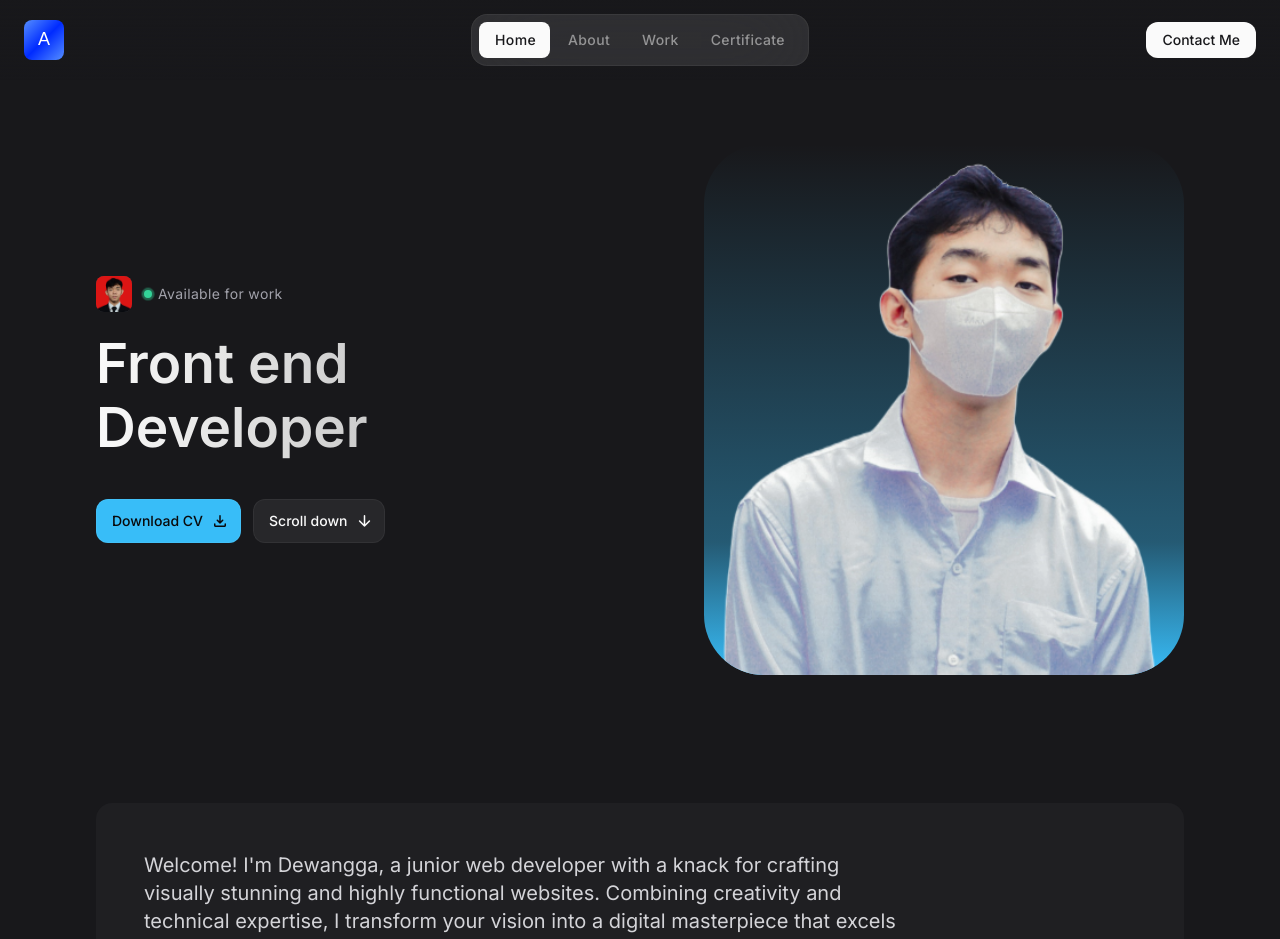
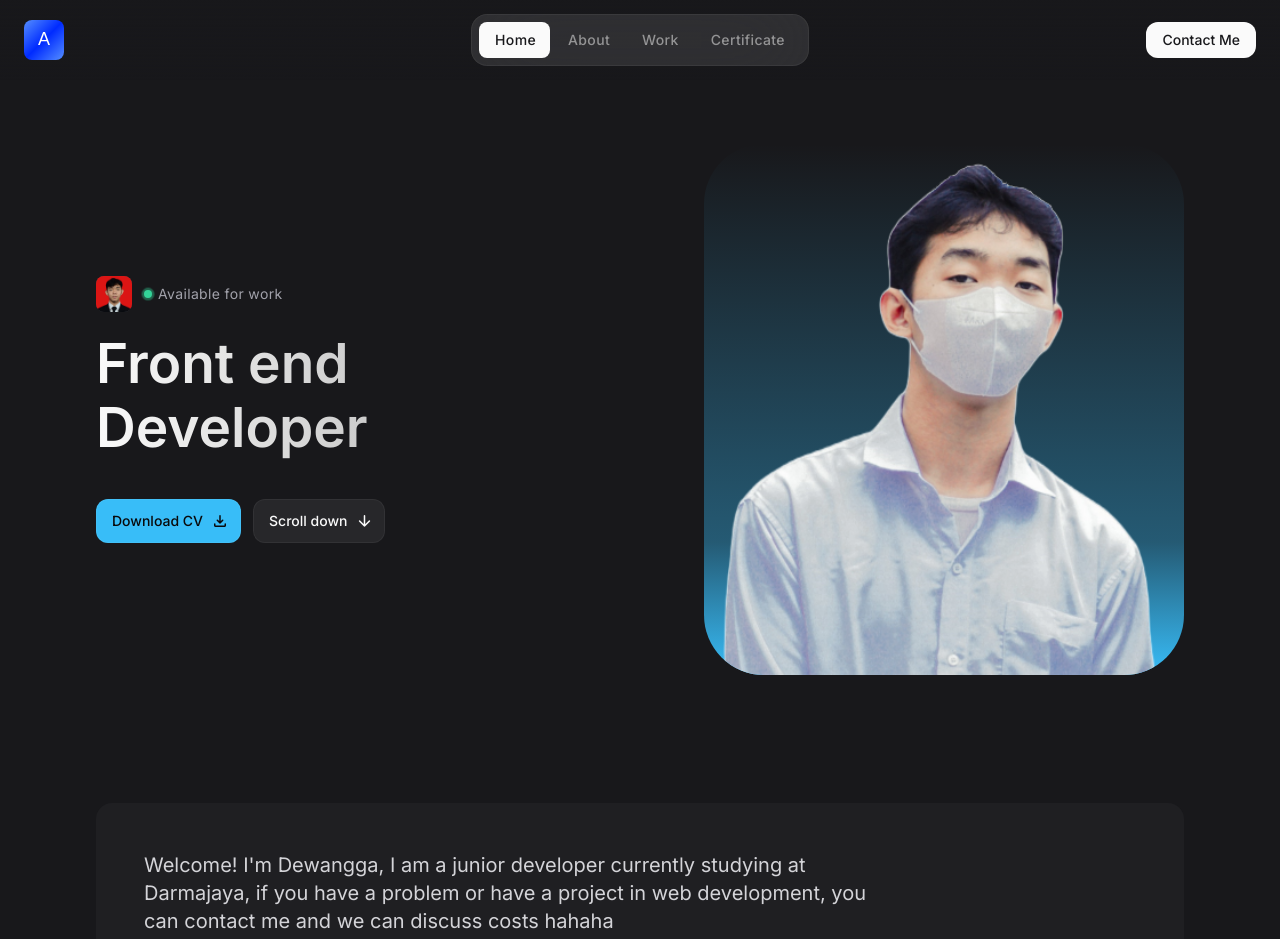
Before and after one commit to Shiro-root/portofolio, a React (Vite) app: page / in a window 1280 px wide. Shown: the top 939 px of the page. Built offline with nearby package versions, Linux system fonts and the light colour scheme.

Commit message:
update about

```diff
--- a/src/components/About.jsx
+++ b/src/components/About.jsx
@@ -20,10 +20,9 @@ const About = () => {
       <div className="container">
         <div className="bg-zinc-800/50 p-7 rounded-2xl md:p-12 reveal-up">
           <p className="text-zinc-300 mb-4 md:mb-8 md:text-xl md:max-w-[60ch]">
-            Welcome! I&apos;m Dewangga, a junior web developer with a knack for
-            crafting visually stunning and highly functional websites. Combining
-            creativity and technical expertise, I transform your vision into a
-            digital masterpiece that excels in both appearance and performance.
+            Welcome! I&apos;m Dewangga, I am a junior developer currently
+            studying at Darmajaya, if you have a problem or have a project in
+            web development, you can contact me and we can discuss costs hahaha
           </p>
 
           <div className="flex flex-wrap items-center gap-4 md:gap-7">
```
